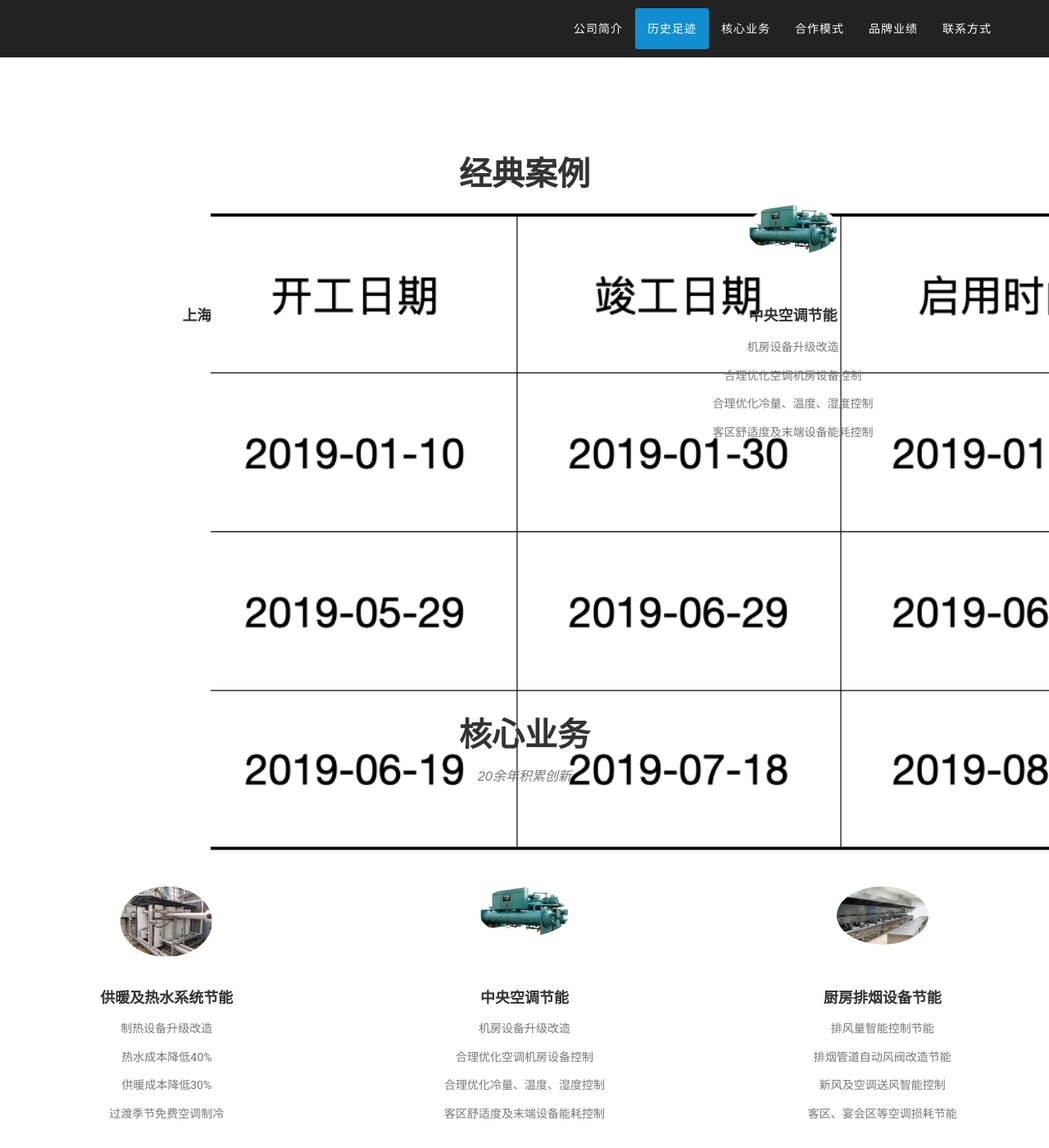
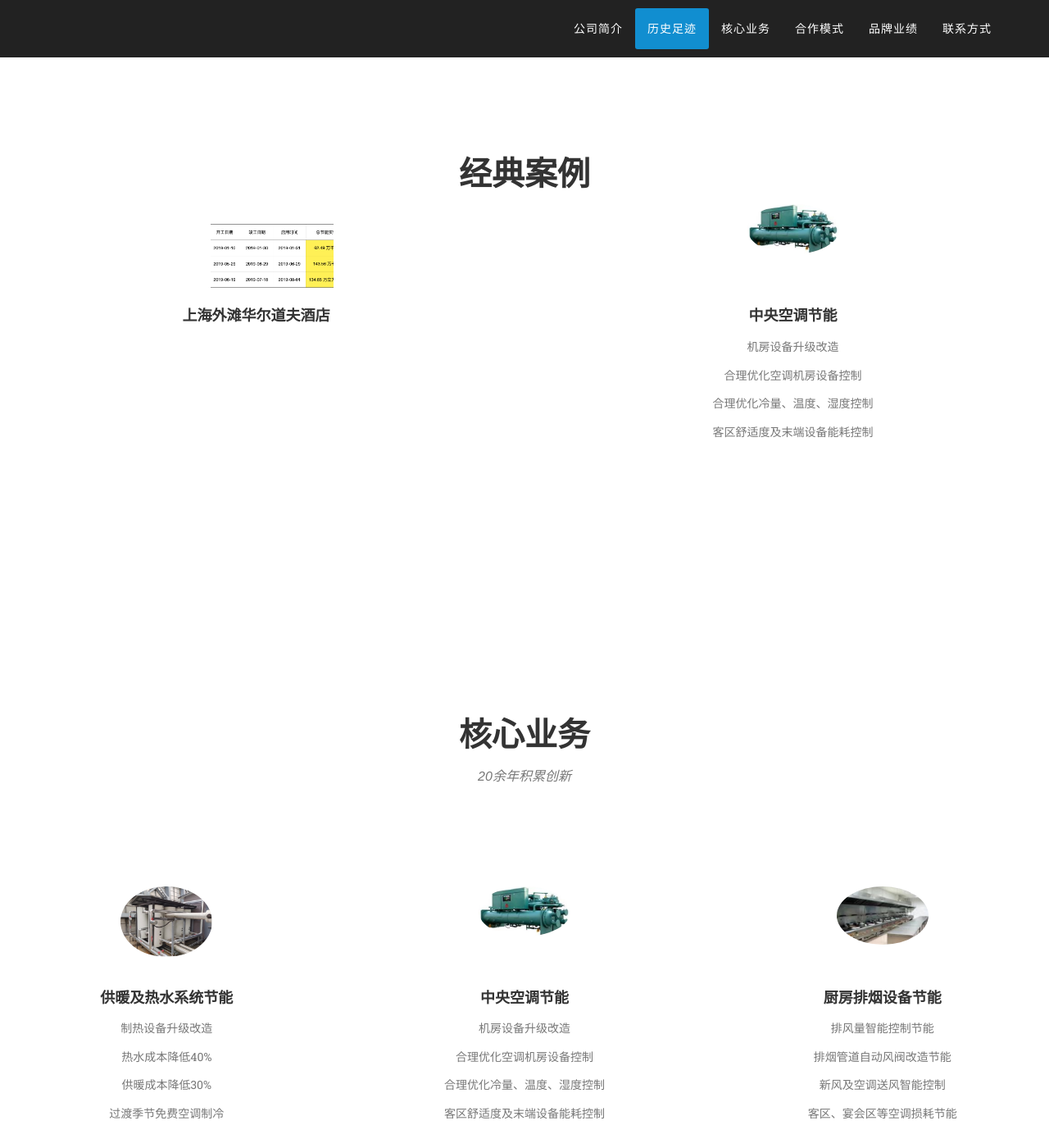
Before and after one commit to wxelec/wxelec.github.io, a Jekyll site: the page built from index.html, in a window 1280 px wide and 1400 px high, scrolled down 3388 px. Shown: the whole window at 82% size. Built offline with Jekyll 4.4.1, drawn with Linux system fonts in a browser that asks for light colours; some web fonts are replaced.

Commit message:
Update examples.html

```diff
--- a/_includes/examples.html
+++ b/_includes/examples.html
@@ -1,7 +1,7 @@
 <style>
 .custom-image {
-    width: 1500px;  /* 设置图片的宽度，例如200像素 */
-    height: 800px; /* 设置图片的高度，例如200像素 */
+    width: 150px;  /* 设置图片的宽度，例如200像素 */
+    height: 80px; /* 设置图片的高度，例如200像素 */
     object-fit: cover; /* 保持图片的比例，但填充整个容器 */
 }
 </style>
```
